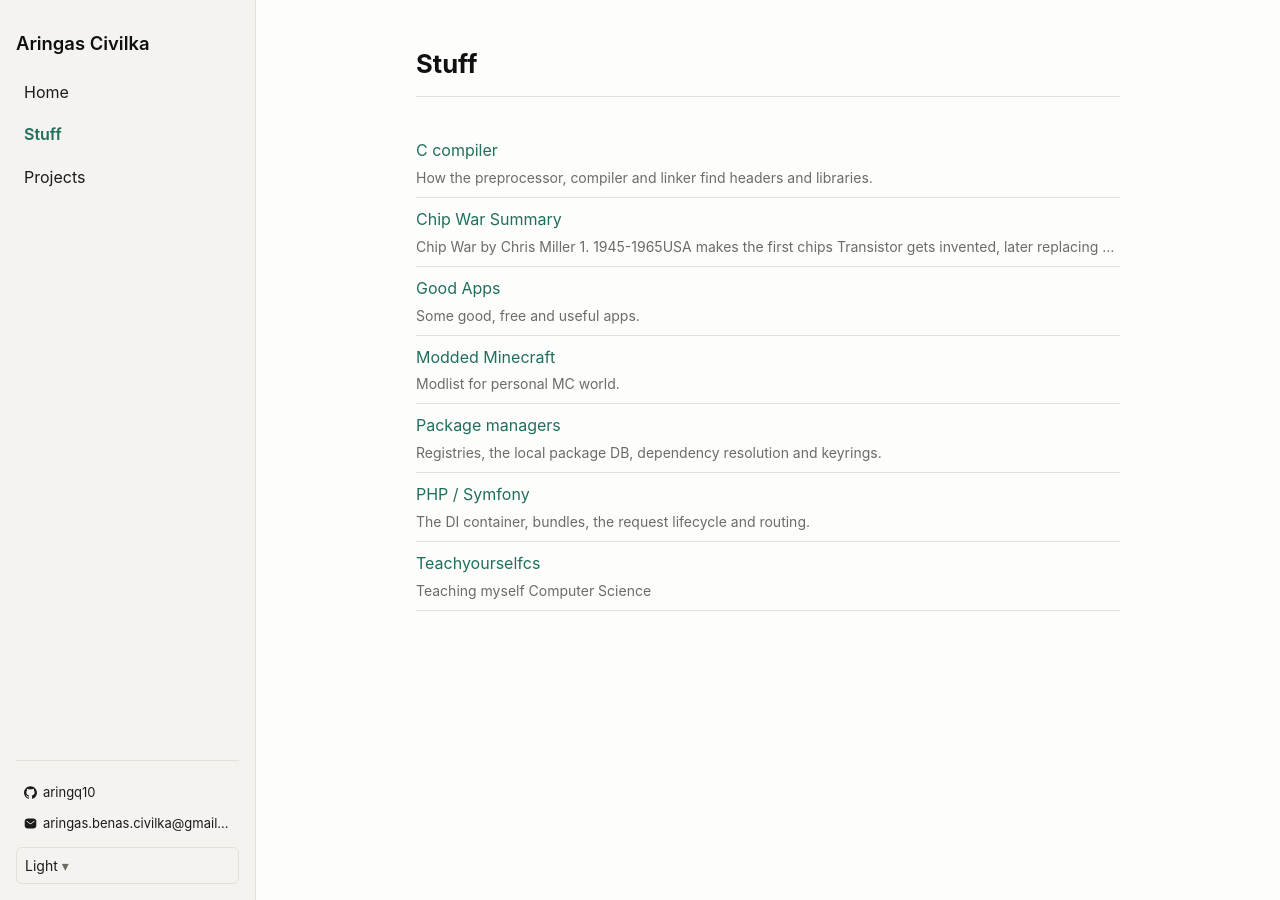
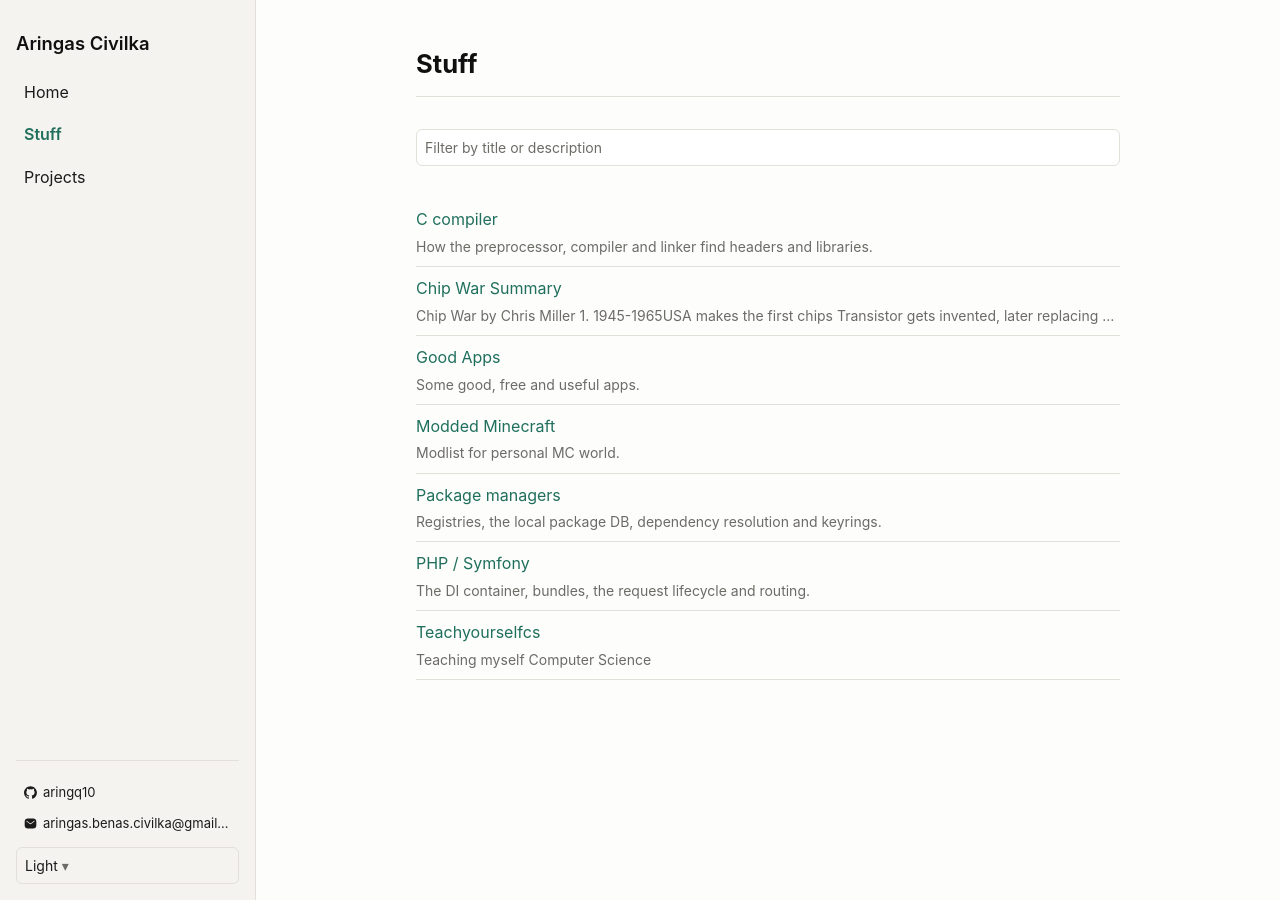
Before and after one commit to aringq10/aringq10.github.io, a Jekyll site: the page built from stuff/index.html, in a window 1280 px wide. Built offline with Jekyll 4.4.1, drawn with Linux system fonts in a browser that asks for light colours.

Commit message:
search bar in stuff

```diff
--- a/_sass/_base.scss
+++ b/_sass/_base.scss
@@ -57,9 +57,9 @@
   }
 }
 
+:focus,
 :focus-visible {
-  outline: 2px solid var(--focus);
-  outline-offset: 2px;
+  outline: none;
 }
 
 img,
--- /dev/null
+++ b/_sass/components/_filter.scss
@@ -0,0 +1,51 @@
+@use "../variables" as *;
+
+.filter {
+  margin-bottom: $space-lg;
+}
+
+// Hidden visually but kept in the accessibility tree — a placeholder isn't a
+// reliable accessible name.
+.filter__label {
+  clip-path: inset(50%);
+  height: 1px;
+  overflow: hidden;
+  position: absolute;
+  white-space: nowrap;
+  width: 1px;
+}
+
+.filter__input {
+  background: var(--bg-surface);
+  border: $border-width solid var(--border);
+  border-radius: $radius;
+  color: var(--text);
+  font: inherit;
+  font-size: $font-size-sm;
+  padding: $space-sm * 0.75 $space-sm;
+  transition: border-color $transition;
+  width: 100%;
+
+  &::placeholder {
+    color: var(--text-muted);
+  }
+
+  &:hover {
+    border-color: var(--text-muted);
+  }
+
+  &:focus {
+    border-color: var(--focus);
+  }
+}
+
+.filter__empty {
+  color: var(--text-muted);
+  font-size: $font-size-sm;
+}
+
+// Filtering hides rows via the `hidden` attribute, which any author `display` on
+// the row would silently beat. Pinned here so adding one can't break the filter.
+.entry-list__item[hidden] {
+  display: none;
+}
--- a/assets/css/main.scss
+++ b/assets/css/main.scss
@@ -14,5 +14,6 @@
 @use "components/socials";
 @use "components/theme-picker";
 @use "components/entry-list";
+@use "components/filter";
 @use "components/dropdown";
 @use "components/table";
--- a/assets/js/site.js
+++ b/assets/js/site.js
@@ -65,4 +65,48 @@
       );
     });
   }
+
+  // Entry list filter -----------------------------------------------------
+  var filter = document.querySelector("[data-filter]");
+  var filterList = document.querySelector("[data-filter-list]");
+  var input = filter && filter.querySelector(".filter__input");
+  var rows = filterList
+    ? filterList.querySelectorAll(".entry-list__item")
+    : [];
+
+  if (input && rows.length) {
+    var empty = document.querySelector("[data-filter-empty]");
+
+    var normalize = function (text) {
+      return text.toLowerCase().replace(/\s+/g, " ").trim();
+    };
+
+    var haystacks = [];
+    for (var r = 0; r < rows.length; r++) {
+      haystacks.push(normalize(rows[r].textContent));
+    }
+
+    filter.hidden = false;
+
+    var applyFilter = function () {
+      var query = normalize(input.value);
+      var shown = 0;
+
+      for (var j = 0; j < rows.length; j++) {
+        var hit = query === "" || haystacks[j].indexOf(query) !== -1;
+        rows[j].hidden = !hit;
+        if (hit) {
+          shown++;
+        }
+      }
+
+      if (empty) {
+        empty.hidden = shown !== 0;
+      }
+    };
+
+    input.addEventListener("input", applyFilter);
+
+    applyFilter();
+  }
 })();
--- a/stuff/index.html
+++ b/stuff/index.html
@@ -6,18 +6,33 @@
 
 {%- assign entries = site.stuff | sort_natural: "title" -%}
 
-<ul class="entry-list">
+{%- if entries.size > 0 %}
+<div class="filter" data-filter hidden>
+  <label class="filter__label" for="stuff-filter">Filter</label>
+  <input
+    class="filter__input"
+    id="stuff-filter"
+    type="search"
+    autocomplete="off"
+    placeholder="Filter by title or description"
+  >
+</div>
+{%- endif %}
+
+<ul class="entry-list" data-filter-list>
   {%- for item in entries %}
-  {%- assign excerpt = item.excerpt | strip_html | normalize_whitespace | strip | truncate: 160 %}
+  {%- assign desc = item.excerpt | strip_html | normalize_whitespace | strip | truncate: 160 %}
   <li class="entry-list__item">
     <div class="entry-list__row">
       <a class="entry-list__link" href="{{ item.url | relative_url }}">{{ item.title }}</a>
     </div>
-    {%- if excerpt != "" %}
-    <p class="entry-list__desc" title="{{ excerpt }}">{{ excerpt }}</p>
+    {%- if desc != "" %}
+    <p class="entry-list__desc" title="{{ desc }}">{{ desc }}</p>
     {%- endif %}
   </li>
   {%- else %}
   <li class="entry-list__item entry-list__item--empty">Nothing here yet.</li>
   {%- endfor %}
 </ul>
+
+<p class="filter__empty" data-filter-empty hidden>No matches.</p>
```
